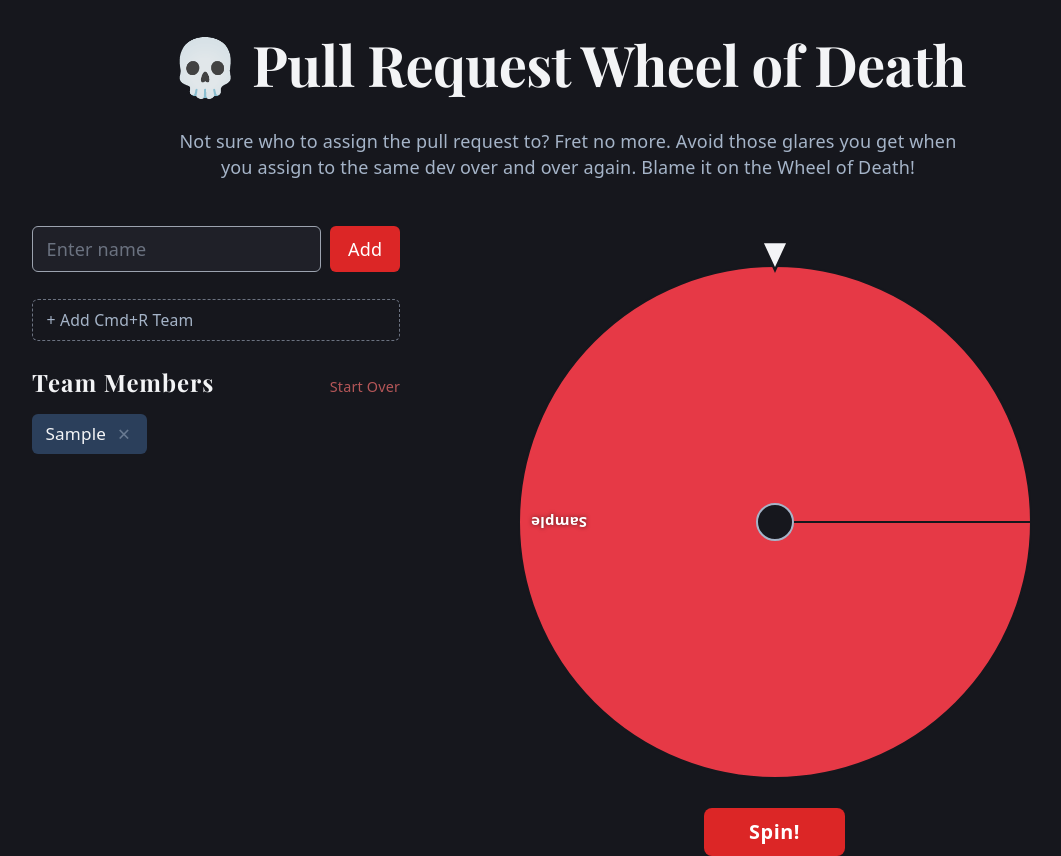
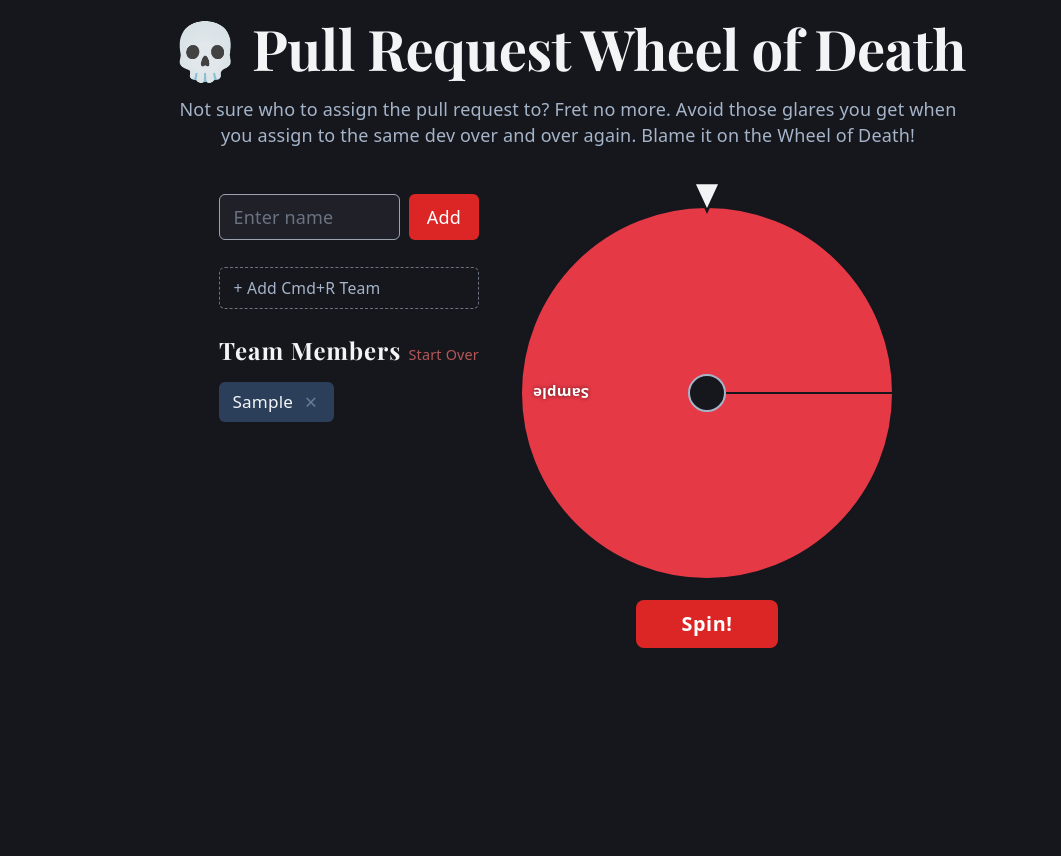
Before and after one commit to Ly900/pull-request-wheel, a React (Vite) app: page / in a window 1280 px wide. Both pictures are taken after typing "Sample" into the empty fields and a click on the button "Add". Shown: the whole page, without its empty margins (72-1133 px from the left). After the commit the page ends 800 px from the top, so only its background shows below. Built offline with nearby package versions, Linux system fonts and the light colour scheme.

Commit message:
Layout and spacing improvements: grid layout, responsive wheel sizing, sidebar spacing

```diff
--- a/src/App.css
+++ b/src/App.css
@@ -5,19 +5,19 @@ p {
 
 /* ── Two-column layout (mobile-first: stack vertically) ── */
 .layout {
-  display: flex;
-  flex-direction: column;
-  gap: 2rem;
-  margin-top: 2.5rem;
-  flex: 1;
-  min-height: 0;
+  display: grid;
+  grid-template-columns: 1fr;
+  gap: 0.5rem;
+  margin-top: 1rem;
+  width: 100%;
 }
 
 @media (min-width: 780px) {
   .layout {
-    flex-direction: row;
-    align-items: flex-start;
-    gap: 2.5rem;
+    grid-template-columns: 260px auto;
+    align-items: start;
+    gap: 1rem;
+    justify-content: center;
   }
 }
 
@@ -26,12 +26,7 @@ p {
   display: flex;
   flex-direction: column;
   gap: 1.5rem;
-}
-
-@media (min-width: 780px) {
-  .sidebar {
-    flex: 1;
-  }
+  margin-top: 1.5rem;
 }
 
 /* ── Add dev form ── */
@@ -182,19 +177,18 @@ p {
 
 /* ── Right wheel area ── */
 .wheel-area {
-  flex: 2;
-  min-height: 560px;
   display: flex;
-  align-items: center;
-  justify-content: center;
+  align-items: flex-start;
+  justify-content: flex-start;
 }
+
 
 /* ── Wheel component ── */
 .wheel {
   display: flex;
   flex-direction: column;
   align-items: center;
-  gap: 1.25rem;
+  gap: 0.75rem;
 }
 
 .wheel__canvas {
--- a/src/Wheel.tsx
+++ b/src/Wheel.tsx
@@ -13,8 +13,22 @@ export default function Wheel({ names }: WheelProps) {
   const canvasRef = useRef<HTMLCanvasElement>(null);
   const [spinning, setSpinning] = useState(false);
   const [winner, setWinner] = useState<string | null>(null);
+  const [canvasSize, setCanvasSize] = useState(500);
   const rotationRef = useRef(0);
   const animFrameRef = useRef<number>(0);
+
+  // Responsively size the canvas to fit the viewport height
+  useEffect(() => {
+    const updateSize = () => {
+      // Reserve ~380px for header, paragraph, input, buttons, padding
+      const available = window.innerHeight - 380;
+      const size = Math.max(240, Math.min(460, available));
+      setCanvasSize(size);
+    };
+    updateSize();
+    window.addEventListener('resize', updateSize);
+    return () => window.removeEventListener('resize', updateSize);
+  }, []);
 
   const ARROW_SPACE = 32; // px reserved above wheel for arrow
 
@@ -89,7 +103,7 @@ export default function Wheel({ names }: WheelProps) {
 
   useEffect(() => {
     drawWheel(rotationRef.current);
-  }, [drawWheel]);
+  }, [drawWheel, canvasSize]);
 
   const spin = () => {
     if (spinning || names.length === 0) return;
@@ -145,8 +159,8 @@ export default function Wheel({ names }: WheelProps) {
     <div className="wheel">
       <canvas
         ref={canvasRef}
-        width={560}
-        height={560}
+        width={canvasSize}
+        height={canvasSize}
         className="wheel__canvas"
       />
       <button
@@ -157,11 +171,9 @@ export default function Wheel({ names }: WheelProps) {
       >
         {spinning ? 'Spinning…' : 'Spin!'}
       </button>
-      {winner && !spinning && (
-        <p className="wheel__result">
-          💀 <strong>{winner}</strong> gets the PR!
-        </p>
-      )}
+      <p className="wheel__result" aria-live="polite">
+        {winner && !spinning ? <>💀 <strong>{winner}</strong> gets the PR!</> : <>&nbsp;</>}
+      </p>
     </div>
   );
 }
--- a/src/index.css
+++ b/src/index.css
@@ -61,7 +61,7 @@
   display: flex;
   flex-direction: column;
   box-sizing: border-box;
-  padding: 0 1.5rem;
+  padding: 0 1.5rem 2rem;
 }
 
 body {
@@ -79,10 +79,10 @@ h1 {
   font-size: 56px;
   line-height: 1.15;
   letter-spacing: -0.01em;
-  margin: 32px 0;
+  margin: 16px 0;
   @media (max-width: 1024px) {
     font-size: 36px;
-    margin: 20px 0;
+    margin: 12px 0;
   }
 }
 h2 {
```
